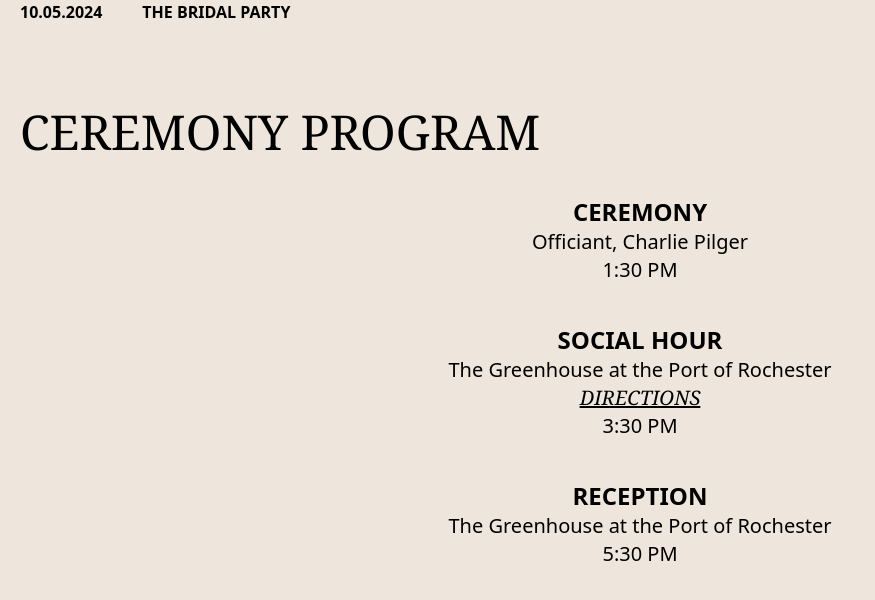
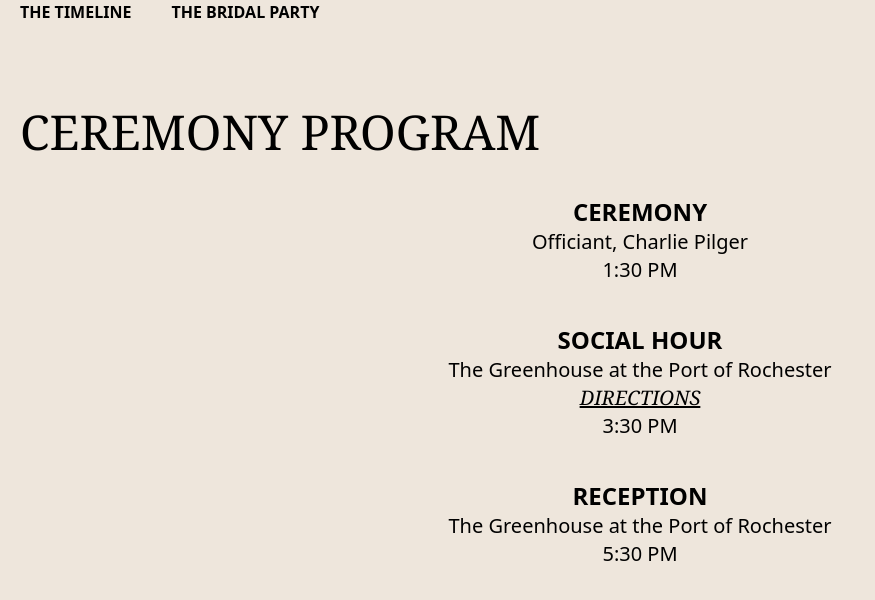
Before and after one commit to gnieb/wedding-cermony-site, a React (Create React App) app: page /ceremony in a window 1280 px wide. Shown: the top 600 px of the page, without its empty margins (0-875 px from the left). Built offline with nearby package versions, Linux system fonts and the light colour scheme.

Commit message:
update the desktop nav

```diff
--- a/src/components/MobileNav.js
+++ b/src/components/MobileNav.js
@@ -1,6 +1,6 @@
 
-import { FontAwesomeIcon } from '@fortawesome/react-fontawesome'
-import { faBars } from "@fortawesome/free-solid-svg-icons";
+// import { FontAwesomeIcon } from '@fortawesome/react-fontawesome'
+// import { faBars } from "@fortawesome/free-solid-svg-icons";
 
 
 
--- a/src/components/Nav.js
+++ b/src/components/Nav.js
@@ -5,10 +5,10 @@ export const Nav = () => {
     return (
         <div className="hidden font-bold h-12 md:flex ">
             <div >
-                <a className="m-5"  alt="" href="/">10.05.2024</a>
+                <a className="m-5"  alt="" href="#/timeline">THE TIMELINE</a>
             </div>
             <div>
-                <a className="m-5" alt="" href="/bridalparty">THE BRIDAL PARTY</a>
+                <a className="m-5" alt="" href="/#bridalparty">THE BRIDAL PARTY</a>
             </div>
         </div>
     );
--- a/src/pages/Timeline2.0.js
+++ b/src/pages/Timeline2.0.js
@@ -1,9 +1,9 @@
 import { FontAwesomeIcon } from "@fortawesome/react-fontawesome"
 import { faChurch } from "@fortawesome/free-solid-svg-icons"
-import { faBowlFood } from "@fortawesome/free-solid-svg-icons"
+// import { faBowlFood } from "@fortawesome/free-solid-svg-icons"
 import { faCheese } from "@fortawesome/free-solid-svg-icons"
 import { faMartiniGlassCitrus } from "@fortawesome/free-solid-svg-icons"
-import { faMugSaucer } from "@fortawesome/free-solid-svg-icons"
+// import { faMugSaucer } from "@fortawesome/free-solid-svg-icons"
 import { faIcons } from "@fortawesome/free-solid-svg-icons"
 import { faCamera } from "@fortawesome/free-solid-svg-icons"
 import { faUtensils } from "@fortawesome/free-solid-svg-icons"
```
